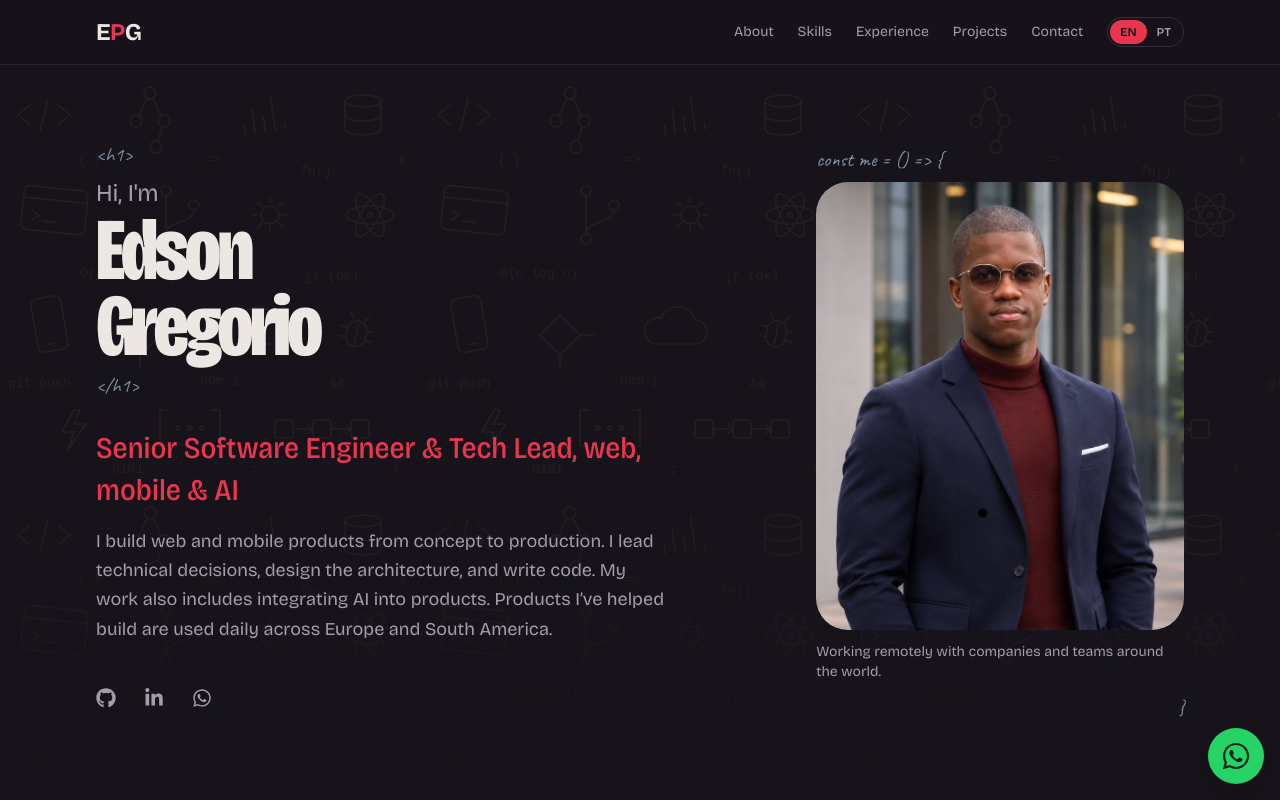
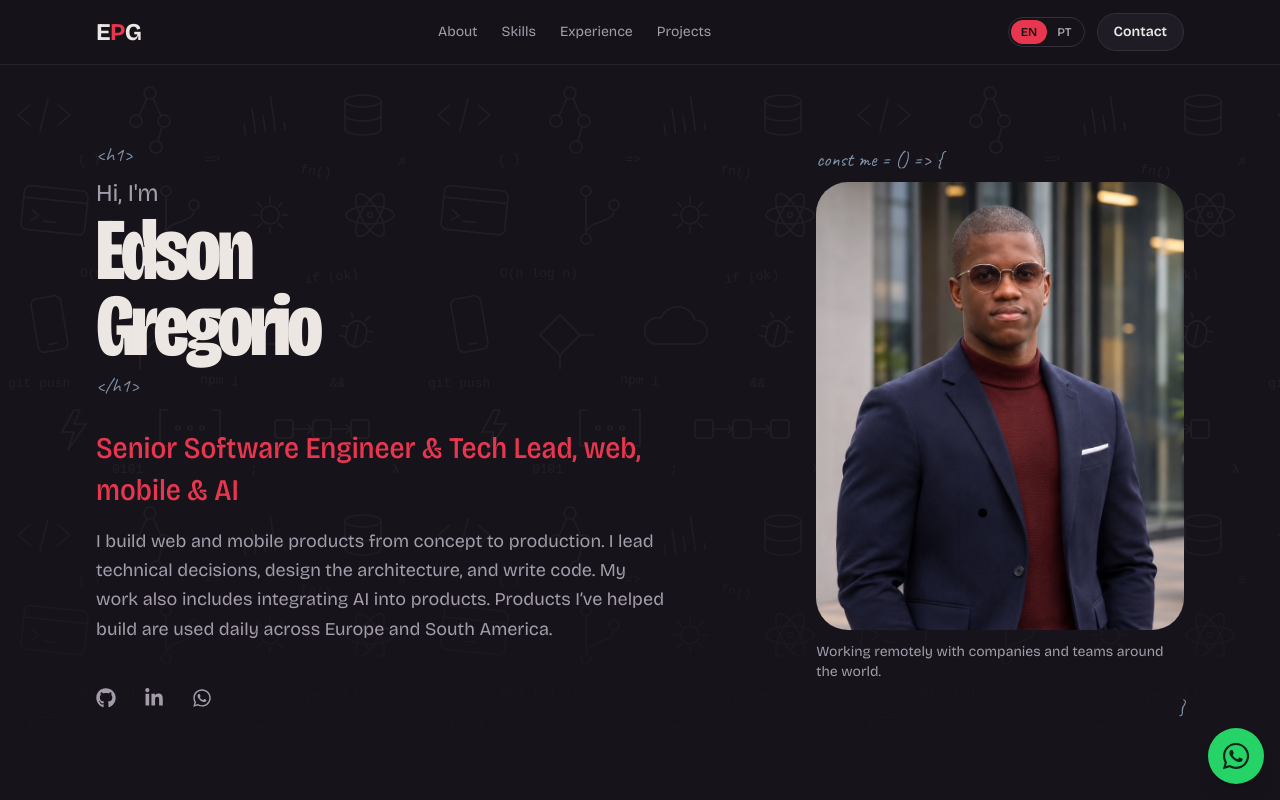
Before and after one commit to EdsonPaulo/edsonpaulo.github.io, a Next.js app: page /en/ in a window 1280 px wide. Shown: the top 800 px of the page. Built offline with nearby package versions, Linux system fonts and the light colour scheme; no server answers.

Commit message:
feat(Nav): add contact link and adjust navigation layout

```diff
--- a/components/Nav.tsx
+++ b/components/Nav.tsx
@@ -4,7 +4,6 @@ import type { Locale } from "@/content/types";
 import { MobileMenu } from "./MobileMenu";
 
 export function Nav({ t, locale }: { t: Dict; locale: Locale }) {
-  const other: Locale = locale === "en" ? "pt" : "en";
   const links = [
     ["about", t.nav.about],
     ["skills", t.nav.skills],
@@ -15,12 +14,12 @@ export function Nav({ t, locale }: { t: Dict; locale: Locale }) {
 
   return (
     <header className="sticky top-0 z-50 border-b border-line/60 bg-ink/85 backdrop-blur">
-      <nav aria-label="Main" className="mx-auto flex h-16 max-w-6xl items-center gap-6 px-4 sm:px-8">
+      <nav aria-label="Main" className="mx-auto flex h-16 max-w-6xl items-center justify-between gap-3 px-4 sm:px-8 lg:gap-6">
         <a href="#top" className="text-2xl font-bold tracking-tight">
           E<span className="text-crimson">P</span>G
         </a>
-        <ul className="ml-auto hidden gap-6 text-sm text-muted md:flex">
-          {links.map(([id, label]) => (
+        <ul className="hidden items-center gap-4 text-sm text-muted md:flex lg:gap-6">
+          {links.slice(0, -1).map(([id, label]) => (
             <li key={id}>
               <a href={`#${id}`} className="transition-colors hover:text-paper">
                 {label}
@@ -28,7 +27,8 @@ export function Nav({ t, locale }: { t: Dict; locale: Locale }) {
             </li>
           ))}
         </ul>
-        <div role="group" aria-label="Language" className="ml-auto flex rounded-full border border-line p-0.5 text-xs font-semibold md:ml-0">
+        <div className="flex shrink-0 items-center gap-3">
+          <div role="group" aria-label="Language" className="flex rounded-full border border-line p-0.5 text-xs font-semibold">
             {(["en", "pt"] as const).map((l) =>
               l === locale ? (
                 <span key={l} aria-current="true" className="rounded-full bg-crimson px-2.5 py-1 text-ink">
@@ -50,7 +50,11 @@ export function Nav({ t, locale }: { t: Dict; locale: Locale }) {
               ),
             )}
           </div>
+          <a href="#contact" className="hidden rounded-full border border-line bg-surface px-4 py-2 text-sm font-semibold text-paper transition-colors hover:border-crimson hover:text-crimson md:inline-flex">
+            {t.nav.contact}
+          </a>
           <MobileMenu links={links} labels={{ open: t.nav.menu, close: t.nav.close }} />
+        </div>
       </nav>
     </header>
   );
```
Lines whose indentation alone changed are shown as unchanged.
